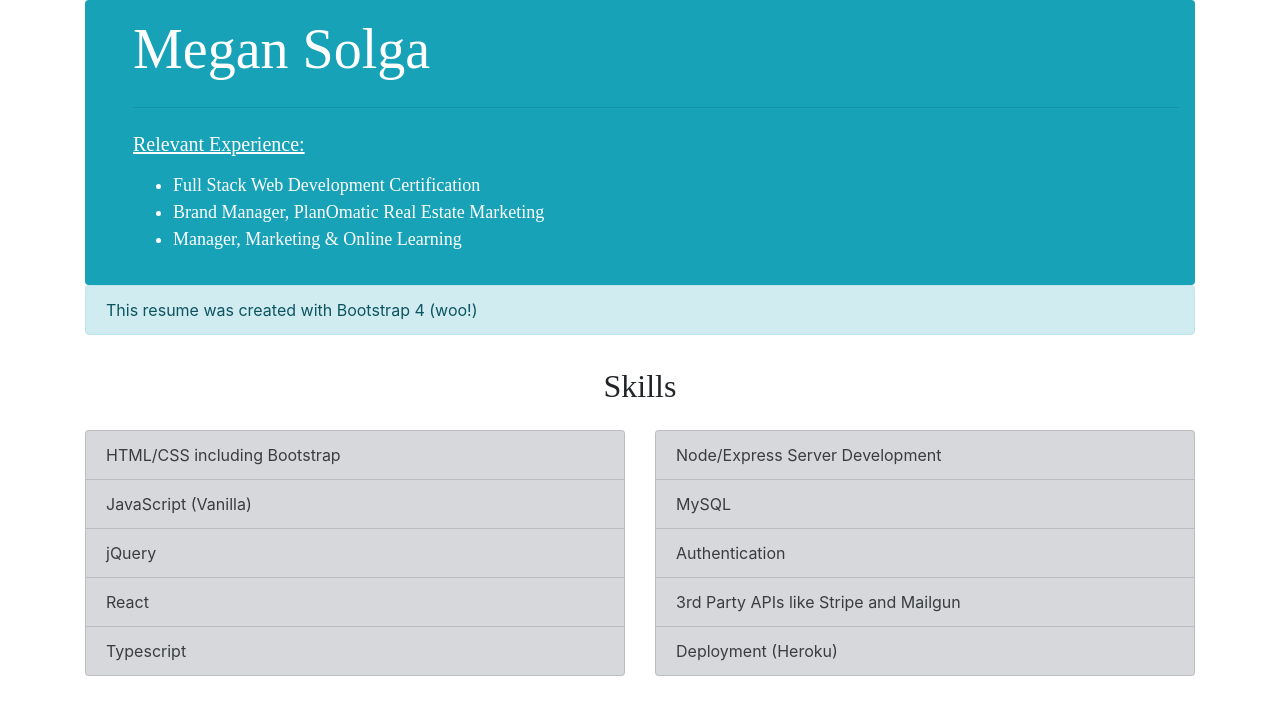
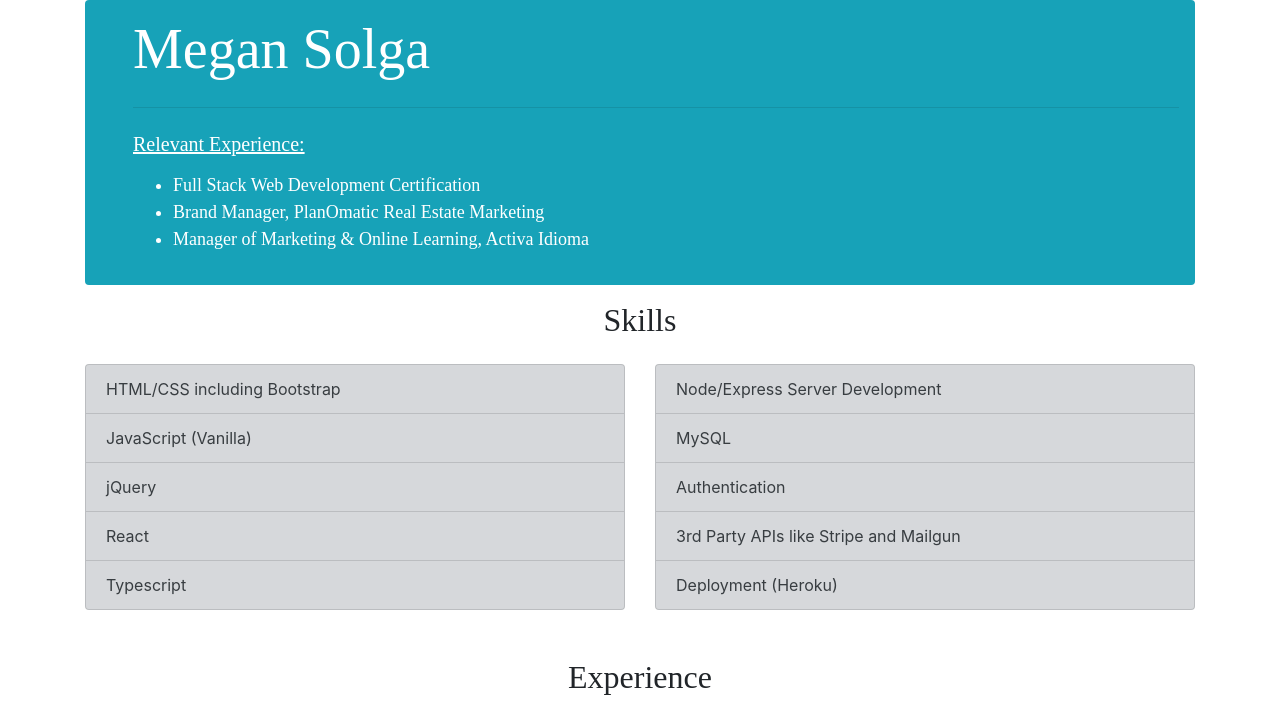
Before and after one commit to solgamd/Bootstrap-Resume, a website: page public/index.html in a window 1280 px wide. Shown: the top 707 px of the page. Drawn offline with nearby package versions, Linux system fonts and the light colour scheme; a web font is replaced by a local one.

Commit message:
Updated jumbotron text

```diff
--- a/public/index.html
+++ b/public/index.html
@@ -21,12 +21,12 @@
             <ul class="current">
                 <li>Full Stack Web Development Certification</li>
                 <li>Brand Manager, PlanOmatic Real Estate Marketing</li>
-                <li>Manager, Marketing & Online Learning</li>
+                <li>Manager of Marketing & Online Learning, Activa Idioma</li>
             </ul>
         </div>
-        <div class="alert alert-info rounded" role="alert">
+        <!-- <div class="alert alert-info rounded" role="alert">
             This resume was created with Bootstrap 4 (woo!)
-        </div>
+        </div> -->
 
         <!-- Skills -->
         <h2 class="pt-3 mb-4 font text-center">Skills</h2>
```
